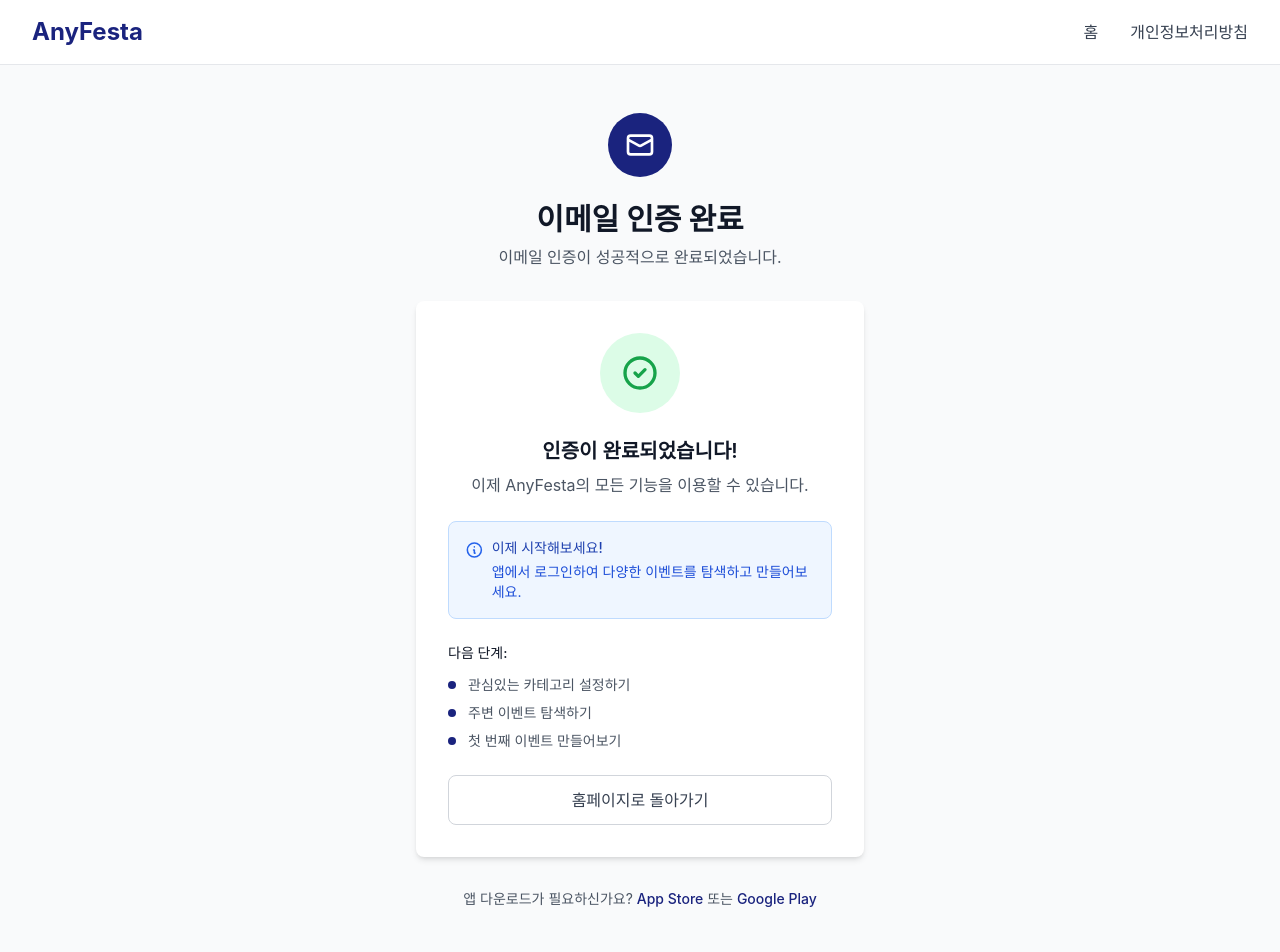
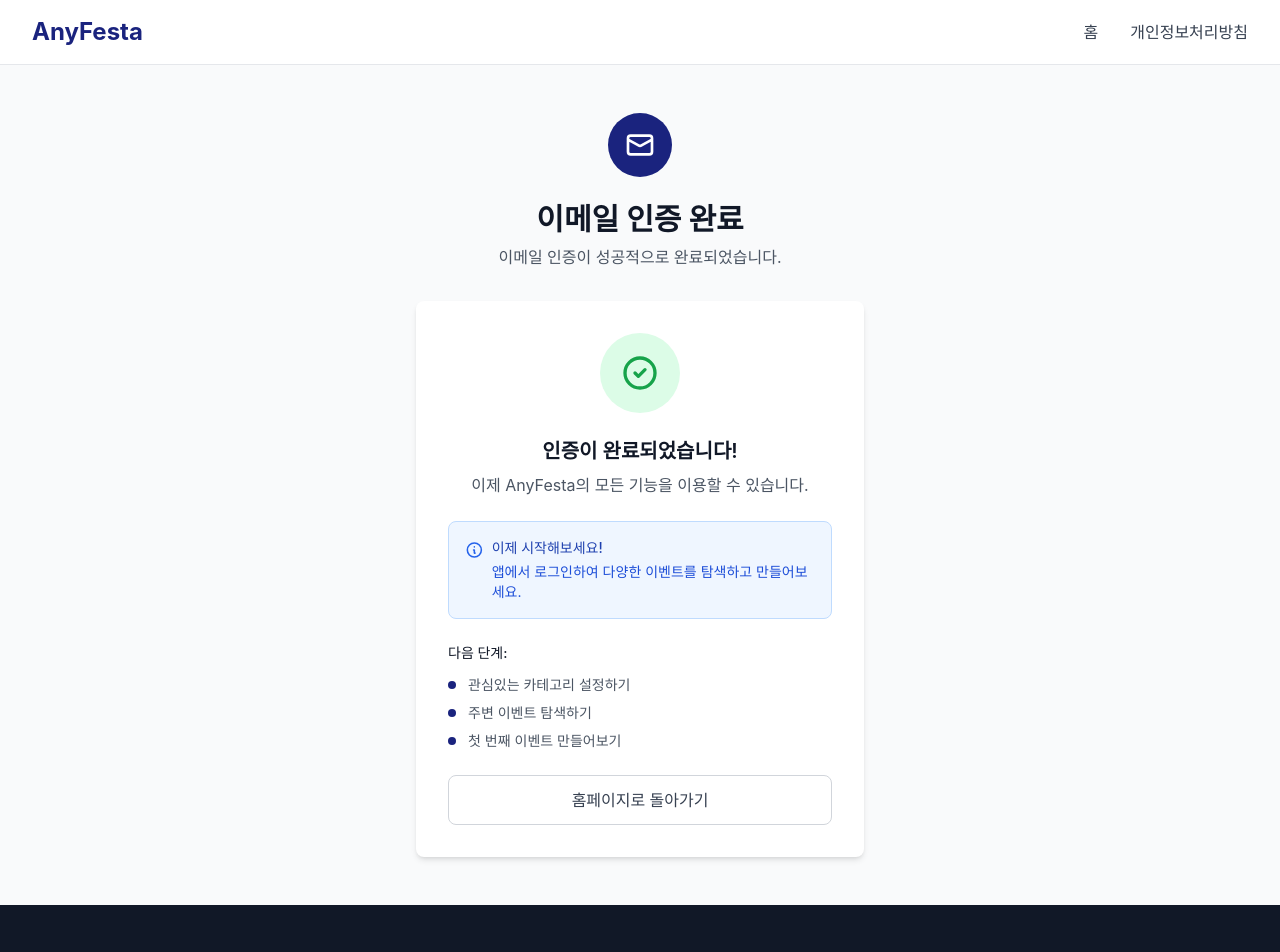
Before and after one commit to subinkr/anyfesta-homepage, a React (Create React App) app: page /email-verification in a window 1280 px wide. Shown: the top 952 px of the page. Built offline with nearby package versions, Linux system fonts and the light colour scheme.

Commit message:
이메일 인증 완료 화면에서 앱 다운로드 링크 제거

```diff
--- a/src/pages/EmailVerificationPage.tsx
+++ b/src/pages/EmailVerificationPage.tsx
@@ -82,28 +82,7 @@ const EmailVerificationPage: React.FC = () => {
           </div>
         </div>
 
-        <div className="text-center">
-          <p className="text-sm text-gray-600">
-            앱 다운로드가 필요하신가요?{' '}
-            <a
-              href="https://apps.apple.com"
-              className="text-primary hover:text-primary/80 font-medium"
-              target="_blank"
-              rel="noopener noreferrer"
-            >
-              App Store
-            </a>
-            {' '}또는{' '}
-            <a
-              href="https://play.google.com"
-              className="text-primary hover:text-primary/80 font-medium"
-              target="_blank"
-              rel="noopener noreferrer"
-            >
-              Google Play
-            </a>
-          </p>
-        </div>
+
       </div>
     </div>
   );
--- a/src/pages/HomePage.tsx
+++ b/src/pages/HomePage.tsx
@@ -24,14 +24,12 @@ const HomePage: React.FC = () => {
               >
                 App Store에서 다운로드
               </a>
-              <a
-                href="https://play.google.com"
-                target="_blank"
-                rel="noopener noreferrer"
-                className="border border-primary text-primary px-8 py-4 rounded-lg text-lg font-semibold hover:bg-primary/5 transition-colors"
+              <button
+                disabled
+                className="border border-gray-300 text-gray-400 px-8 py-4 rounded-lg text-lg font-semibold cursor-not-allowed bg-gray-100"
               >
-                Google Play에서 다운로드
-              </a>
+                안드로이드 앱 테스트중
+              </button>
             </div>
           </div>
         </div>
@@ -193,14 +191,12 @@ const HomePage: React.FC = () => {
             >
               App Store에서 다운로드
             </a>
-            <a
-              href="https://play.google.com"
-              target="_blank"
-              rel="noopener noreferrer"
-              className="border border-white text-white px-8 py-4 rounded-lg text-lg font-semibold hover:bg-white/10 transition-colors"
+            <button
+              disabled
+              className="border border-white/30 text-white/50 px-8 py-4 rounded-lg text-lg font-semibold cursor-not-allowed bg-white/10"
             >
-              Google Play에서 다운로드
-            </a>
+              안드로이드 앱 테스트중
+            </button>
           </div>
         </div>
       </section>
--- a/src/pages/PasswordResetConfirmPage.tsx
+++ b/src/pages/PasswordResetConfirmPage.tsx
@@ -164,12 +164,6 @@ const PasswordResetConfirmPage: React.FC = () => {
 
               <div className="space-y-3">
                 <a
-                  href="anyfesta://login"
-                  className="w-full bg-primary text-white py-3 px-4 rounded-lg font-medium hover:bg-primary/90 transition-colors block text-center"
-                >
-                  앱에서 로그인하기
-                </a>
-                <a
                   href="/"
                   className="w-full border border-gray-300 text-gray-700 py-3 px-4 rounded-lg font-medium hover:bg-gray-50 transition-colors block text-center"
                 >
```
Also changed, not shown: craco.config.js (line endings or trailing spaces), src/components/Footer.tsx (line endings or trailing spaces), src/components/Header.tsx (line endings or trailing spaces), tailwind.config.js (line endings or trailing spaces).
